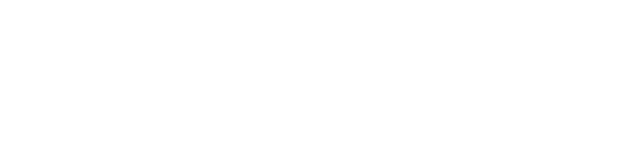
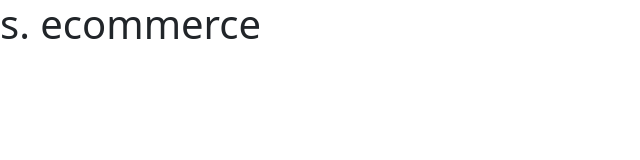
Before and after one commit to ishkamaison/m2-cierre-ecommerce, a plain HTML site: page index.html in a window 1280 px wide. Shown: the whole page, without its empty margins (0-640 px from the left). Drawn offline with nearby package versions, Linux system fonts and the light colour scheme.

Commit message:
se agrega bootstrap v5.3.8 y se enlaza index.html a style.css y scropt.js

```diff
--- a/assets/css/style.css
+++ /dev/null
@@ -1 +0,0 @@
-$
--- a/index.html
+++ b/index.html
@@ -4,8 +4,19 @@
     <meta charset="UTF-8">
     <meta name="viewport" content="width=device-width, initial-scale=1.0">
     <title>PROYECTO FINAL M2</title>
+
+    <link href="https://cdn.jsdelivr.net/npm/bootstrap@5.3.8/dist/css/bootstrap.min.css" rel="stylesheet" integrity="sha384-sRIl4kxILFvY47J16cr9ZwB07vP4J8+LH7qKQnuqkuIAvNWLzeN8tE5YBujZqJLB" crossorigin="anonymous">
+
+    <script defer src="https://cdn.jsdelivr.net/npm/bootstrap@5.3.8/dist/js/bootstrap.bundle.min.js" integrity="sha384-FKyoEForCGlyvwx9Hj09JcYn3nv7wiPVlz7YYwJrWVcXK/BmnVDxM+D2scQbITxI" crossorigin="anonymous"></script>
+
+    <link rel="stylesheet" href="./assets/css/style.css">
+
+    <script defer src="./assets/js/script.js"></script>
+
 </head>
 <body>
-
+    <header>
+        <h1>s. ecommerce</h1>
+    </header>
 </body>
 </html>
```
